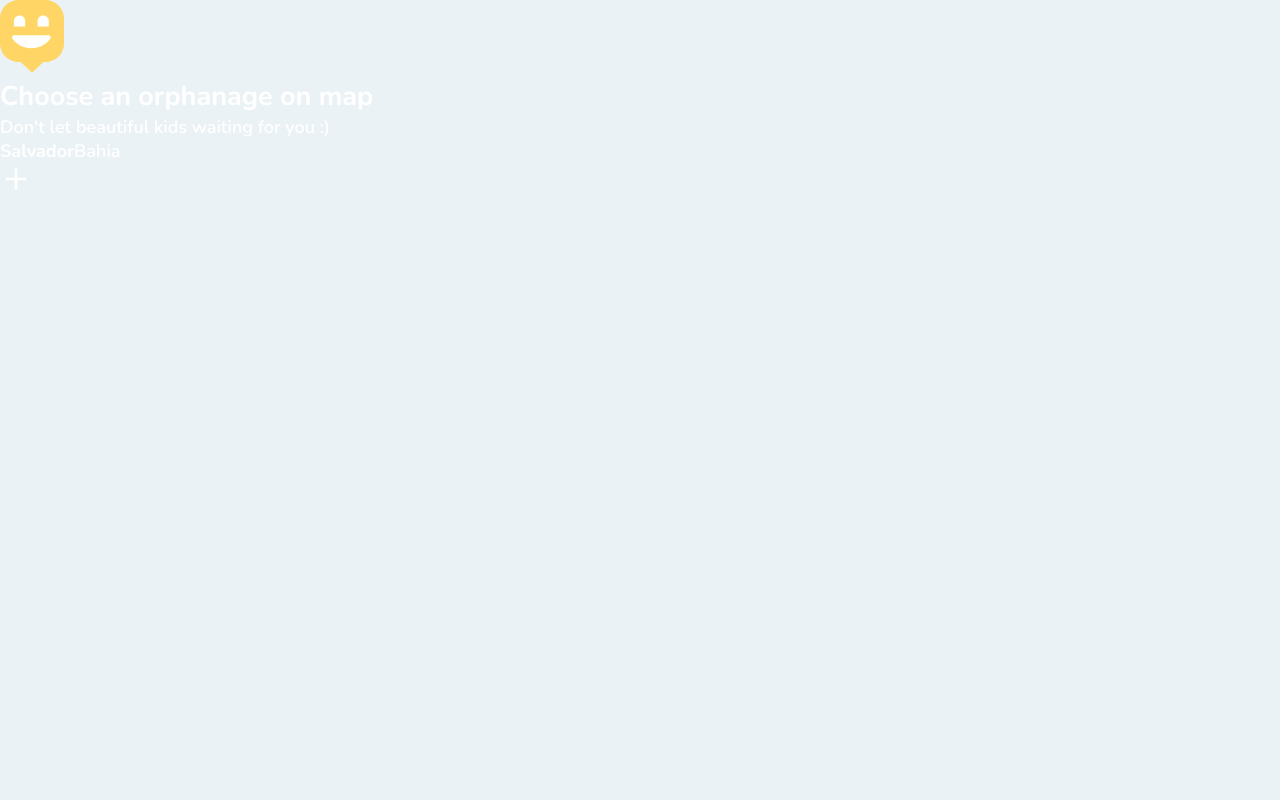
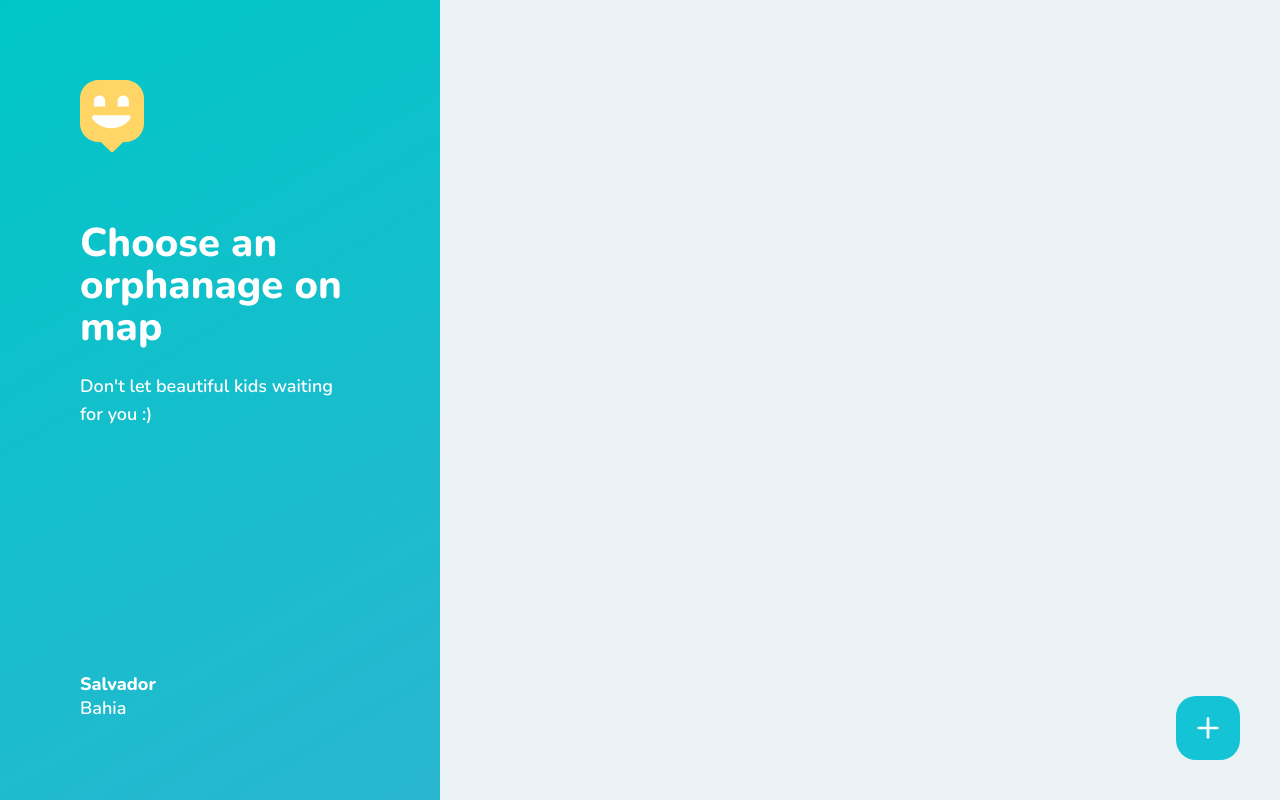
Before and after one commit to filipebteixeira98/happy-web, a React (Create React App) app: page /app in a window 1280 px wide. Built offline with nearby package versions, Linux system fonts and the light colour scheme.

Commit message:
chore: created orphanages map page styles

```diff
--- a/src/pages/OrphanagesMap.tsx
+++ b/src/pages/OrphanagesMap.tsx
@@ -1,6 +1,8 @@
 import React from 'react';
 import { Link } from 'react-router-dom';
 import { FiPlus } from 'react-icons/fi';
+
+import '../styles/pages/orphanages-map.css';
 
 import mapMarkerImg from '../images/map-marker.svg';
 
--- /dev/null
+++ b/src/styles/pages/orphanages-map.css
@@ -0,0 +1,55 @@
+#page-map {
+  width: 100vw;
+  height: 100vh;
+  position: relative;
+  display: flex;
+}
+
+#page-map aside {
+  width: 440px;
+  background: linear-gradient(329.54deg, #29b6d1 0%, #00c7c7 100%);
+  padding: 80px;
+  display: flex;
+  flex-direction: column;
+  justify-content: space-between;
+}
+
+#page-map aside h2 {
+  font-size: 40px;
+  font-weight: 800;
+  line-height: 42px;
+  margin-top: 64px;
+}
+
+#page-map aside p {
+  line-height: 28px;
+  margin-top: 24px;
+}
+
+#page-map aside footer {
+  display: flex;
+  flex-direction: column;
+  line-height: 24px;
+}
+
+#page-map aside footer strong {
+  font-weight: 800;
+}
+
+#page-map .create-orphanage {
+  position: absolute;
+  right: 40px;
+  bottom: 40px;
+  width: 64px;
+  height: 64px;
+  background: #15c3d6;
+  border-radius: 20px;
+  display: flex;
+  align-items: center;
+  justify-content: center;
+  transition: background-color 0.2s;
+}
+
+#page-map .create-orphanage:hover {
+  background: #17d6eb;
+}
```
